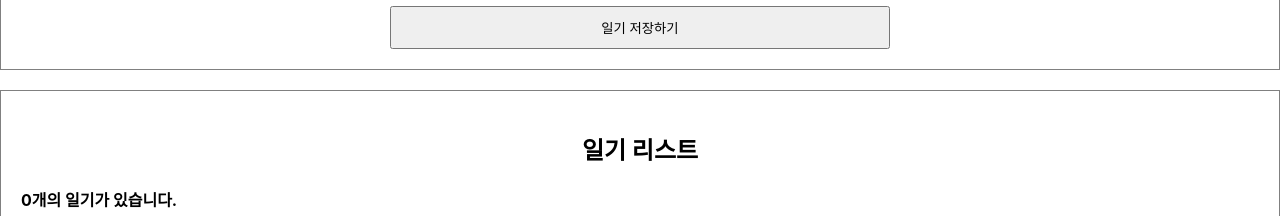
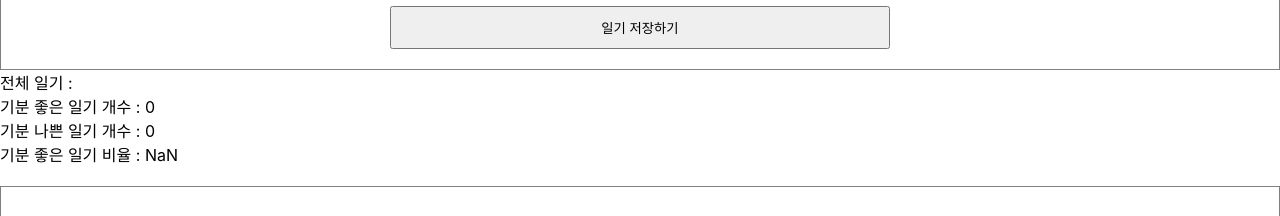
Before and after one commit to lineJeong/one-bite-react, a React (Create React App) app in the folder simple-diary/: page / in a window 1280 px wide. Shown: the part 404-620 px from the top of the page. Built offline with nearby package versions, Linux system fonts and the light colour scheme; no server answers.

Commit message:
최적화 1 - useMemo

```diff
--- a/simple-diary/src/App.js
+++ b/simple-diary/src/App.js
@@ -1,4 +1,4 @@
-import { useEffect, useRef, useState } from "react";
+import { useEffect, useMemo, useRef, useState } from "react";
 import DiaryEditor from "./DiaryEditor";
 import DiaryList from "./DiaryList";
 import "./App.css";
@@ -56,10 +56,25 @@
     );
   };
 
+  const getDiaryAnalysis = useMemo(() => {
+    console.log("일기 분석 시작");
+
+    const goodCount = data.filter((it) => it.emotion >= 3).length;
+    const badCount = data.length - goodCount;
+    const goodRatio = (goodCount / data.length) * 100;
+    return { goodCount, badCount, goodRatio };
+  }, [data.length]);
+
+  const { goodCount, badCount, goodRatio } = getDiaryAnalysis;
+
   return (
     <div>
       {/* <Lifecycle /> */}
       <DiaryEditor onCreate={onCreate} />
+      <div>전체 일기 : {data.lenght}</div>
+      <div>기분 좋은 일기 개수 : {goodCount}</div>
+      <div>기분 나쁜 일기 개수 : {badCount}</div>
+      <div>기분 좋은 일기 비율 : {goodRatio}</div>
       <DiaryList data={data} onRemove={onRemove} onEdit={onEdit} />
     </div>
   );
--- a/simple-diary/src/index.js
+++ b/simple-diary/src/index.js
@@ -5,7 +5,7 @@
 
 const root = ReactDOM.createRoot(document.getElementById("root"));
 root.render(
-  <React.StrictMode>
-    <App />
-  </React.StrictMode>
+  // <React.StrictMode>
+  <App />
+  // </React.StrictMode>
 );
```
